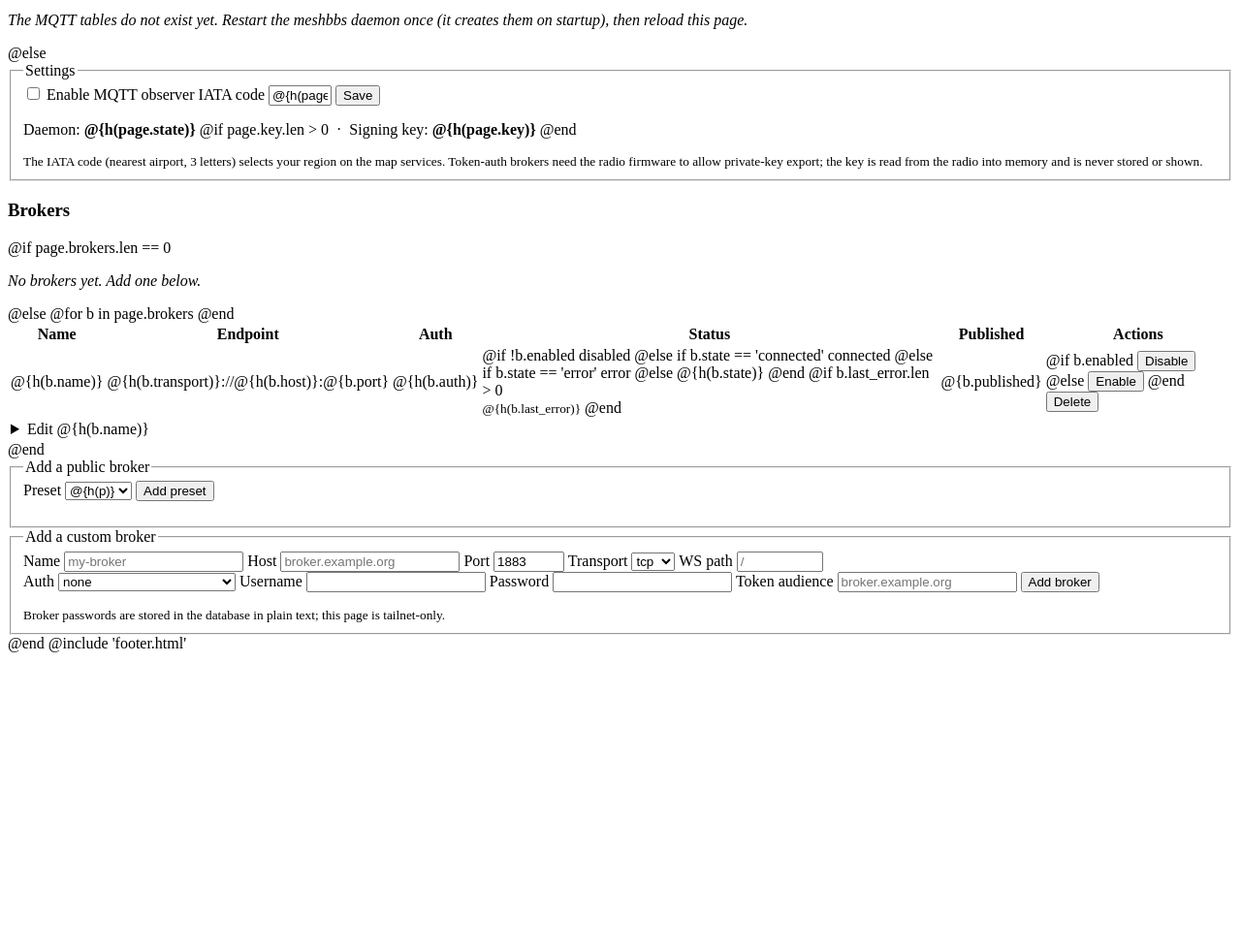
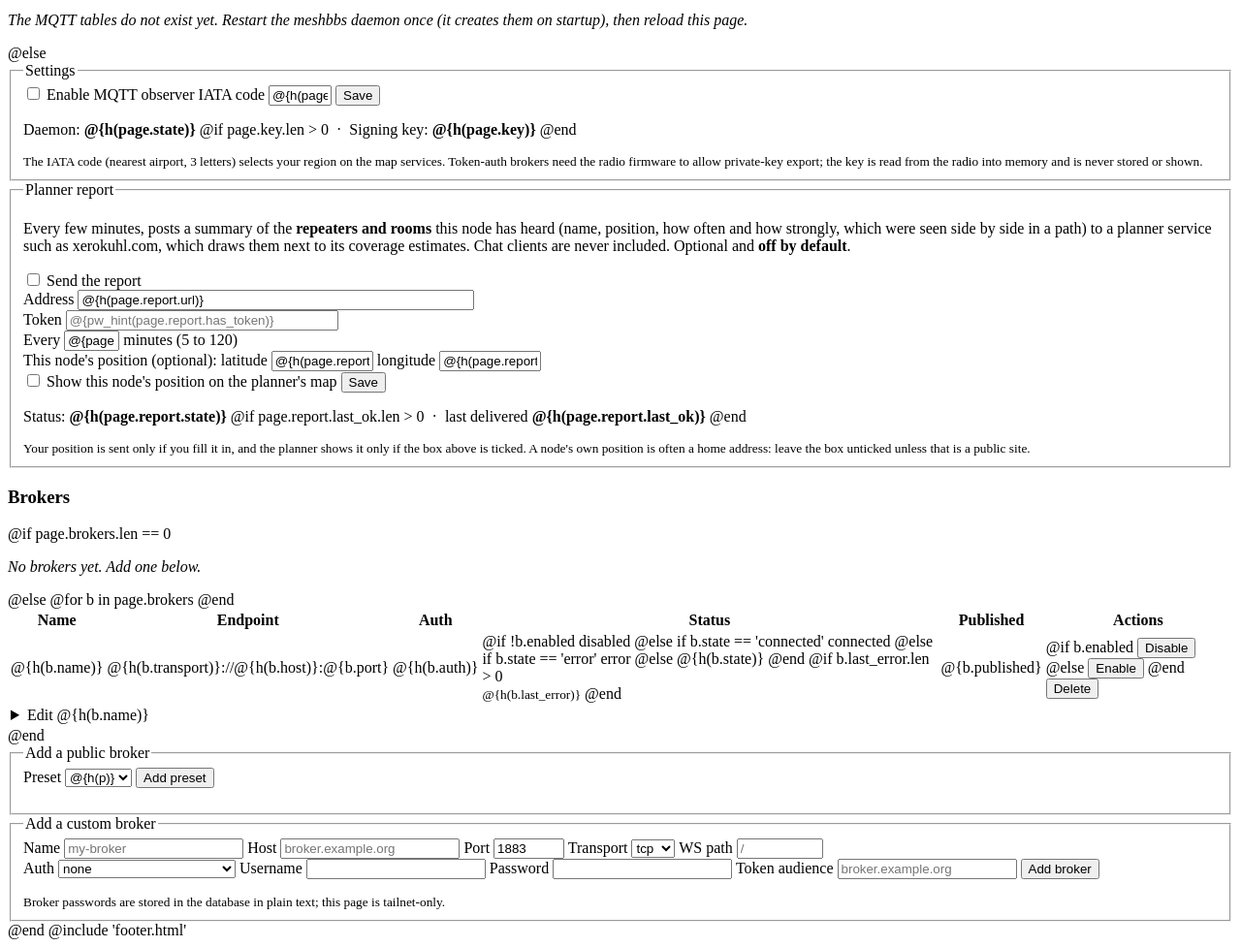
Before and after one commit to CptnDuras/meshcore-bbs, a Python web app: template webui/templates/mqtt.html in a window 1280 px wide. Shown: the part 319-1296 px from the top of the page at 97% size. Before the commit the page ends 992 px from the top, so only its background shows below. Run offline with Jinja, Linux system fonts and the light colour scheme; the template is opened without the code that fills it, so the values that code supplies are empty.

Commit message:
Planner report: tally what the radio hears and post it to a planner service; JSON API for the MQTT settings
The report (bbs/observe_*.v, mqttcfg/report.v) is set on the MQTT page or through /api/mqtt (GET, and POST settings/report/broker*), which share the page's validated save functions and never return a secret. Also: a ready report says 'on' instead of keeping a stale 'off', and the email page compiles on titan's older V.

Co-Authored-By: Claude Sonnet 5.5 <noreply@anthropic.com>

```diff
--- a/webui/templates/mqtt.html
+++ b/webui/templates/mqtt.html
@@ -32,6 +32,34 @@
 	<small>The IATA code (nearest airport, 3 letters) selects your region on the map services.
 	Token-auth brokers need the radio firmware to allow private-key export; the key is read from
 	the radio into memory and is never stored or shown.</small>
+</fieldset>
+
+<fieldset>
+	<legend>Planner report</legend>
+	<p class="muted">Every few minutes, posts a summary of the <strong>repeaters and rooms</strong> this node has heard (name, position,
+	how often and how strongly, which were seen side by side in a path) to a planner service such as xerokuhl.com, which draws them next to
+	its coverage estimates. Chat clients are never included. Optional and <strong>off by default</strong>.</p>
+	<form method="post" action="/mqtt/report">
+		<label>
+			<input type="checkbox" name="report_enabled" value="1" @{checked_attr(page.report.enabled)}> Send the report
+		</label><br>
+		<label>Address <input name="report_url" value="@{h(page.report.url)}" size="48" placeholder="https://xerokuhl.com/planner-api/ingest"></label><br>
+		<label>Token <input type="password" name="report_token" placeholder="@{pw_hint(page.report.has_token)}" autocomplete="new-password" size="32"></label><br>
+		<label>Every <input name="report_minutes" value="@{page.report.minutes}" size="4"> minutes (5 to 120)</label><br>
+		<label>This node's position (optional): latitude <input name="report_lat" value="@{h(page.report.lat)}" size="10">
+		longitude <input name="report_lon" value="@{h(page.report.lon)}" size="10"></label><br>
+		<label>
+			<input type="checkbox" name="report_public" value="1" @{checked_attr(page.report.public)}> Show this node's position on the planner's map
+		</label>
+		<button type="submit">Save</button>
+	</form>
+	<p>Status: <strong>@{h(page.report.state)}</strong>
+	@if page.report.last_ok.len > 0
+		&nbsp;·&nbsp; last delivered <strong>@{h(page.report.last_ok)}</strong>
+	@end
+	</p>
+	<small>Your position is sent only if you fill it in, and the planner shows it only if the box above is ticked. A node's
+	own position is often a home address: leave the box unticked unless that is a public site.</small>
 </fieldset>
 
 <h3>Brokers</h3>
```
Also changed, not shown: 12 other files.
